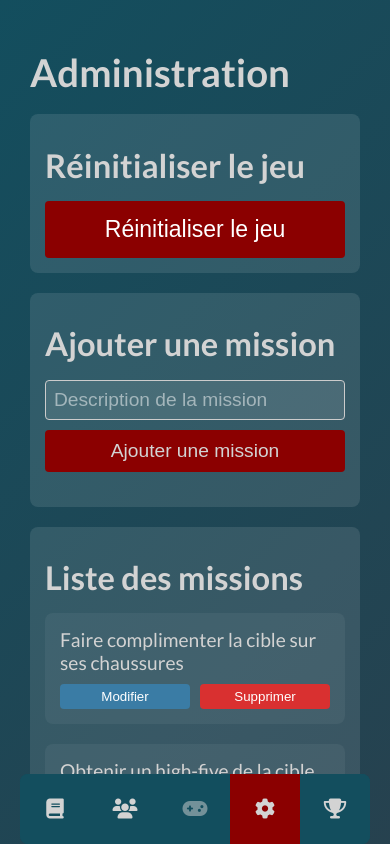
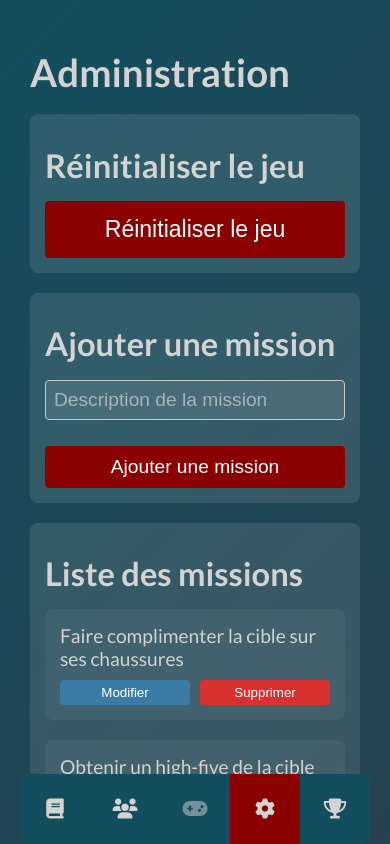
Before and after one commit to AlexandreGaultier/killer-game, a Vue app: page /admin in a window 390 px wide. Shown: the top 844 px of the page. Built offline with nearby package versions, Linux system fonts and the light colour scheme.

Commit message:
fix MissionInput component

```diff
--- a/src/components/MissionInput.vue
+++ b/src/components/MissionInput.vue
@@ -9,7 +9,7 @@
       pattern="[A-Za-z0-9\s.,!?]+"
       title="Lettres, chiffres, espaces et ponctuation basique uniquement"
     />
-    <button @click="addMission">Ajouter une mission</button>
+    <button @click="addMission" class="add-mission-button">Ajouter une mission</button>
     <p v-if="errorMessage" class="error-message">{{ errorMessage }}</p>
   </div>
 </template>
@@ -57,7 +57,6 @@ export default defineComponent({
   display: flex;
   flex-direction: column;
   gap: 10px;
-  margin-bottom: 20px;
 }
 
 .input-container input {
@@ -81,10 +80,20 @@ export default defineComponent({
   background-color: rgba(var(--primary-color-rgb), 0.6);
 }
 
+.add-mission-button {
+  color: #fff !important;
+  margin-top: 1rem;
+  width: 25%;
+}
+
 @media (max-width: 768px) {
   .input-container button {
     font-size: 1em;
     padding: 10px 20px;
+  }
+
+  .add-mission-button {
+    width: 100%;
   }
 }
 
```
